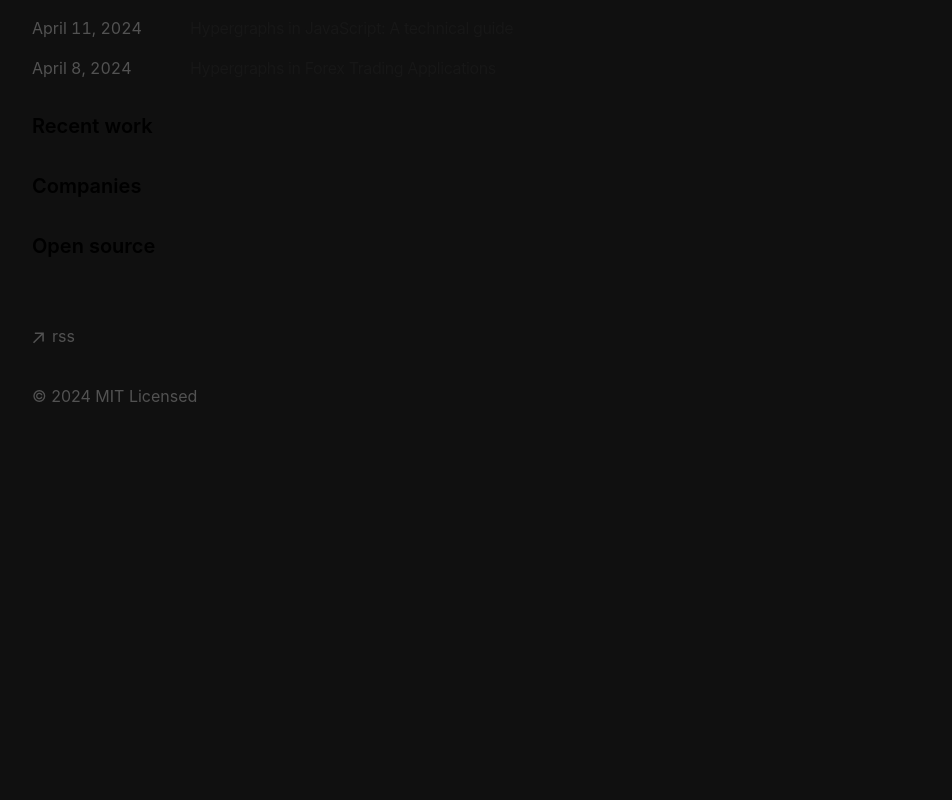
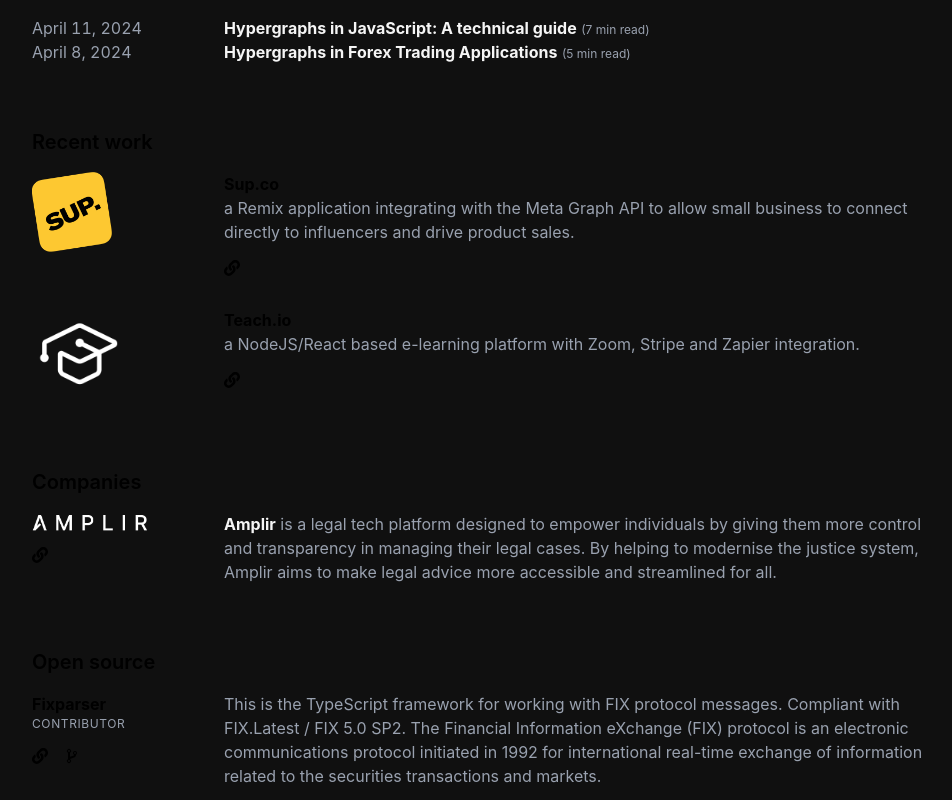
Before and after one commit to mstronge/matthewstronge, a Next.js app: page / in a window 1280 px wide. Shown: the part 360-1160 px from the top of the page, without its empty margins (160-1112 px from the left). Before the commit the page ends 832 px from the top, so only its background shows below. Built offline with nearby package versions, Linux system fonts and the light colour scheme.

Commit message:
Tidy up etc

```diff
--- a/app/components/nav.tsx
+++ b/app/components/nav.tsx
@@ -1,6 +1,6 @@
 import Link from 'next/link'
 import { IoCalendarSharp, IoHomeSharp, IoPencilSharp } from "react-icons/io5";
-import { FaGithub, FaInstagram, FaLinkedin } from "react-icons/fa";
+import { FaBlog, FaGithub, FaInstagram, FaLinkedin, FaRss } from "react-icons/fa";
 import { FaXTwitter } from "react-icons/fa6";
 
 const navItems = {
@@ -12,7 +12,7 @@
   '/blog': {
     name: 'blog',
     target: '',
-    icon: <IoPencilSharp />,
+    icon: <FaRss />,
   },
   'https://www.github.com/mstronge': {
     name: 'github',
--- a/app/components/posts.tsx
+++ b/app/components/posts.tsx
@@ -1,5 +1,16 @@
 import Link from 'next/link'
 import { formatDate, getBlogPosts } from 'app/blog/utils'
+
+function readingTime(str) {
+
+  // Calculate the estimated reading time
+  const wordsPerMinute = 200;
+  const wordCount = str.split(" ").length;
+  const readingTime = Math.ceil(wordCount / wordsPerMinute);
+
+  return readingTime;
+
+}
 
 export function BlogPosts() {
   let allBlogs = getBlogPosts()
@@ -18,15 +29,15 @@
         .map((post) => (
           <Link
             key={post.slug}
-            className="flex flex-col space-y-1 mb-4"
+            className="flex flex-col"
             href={`/blog/${post.slug}`}
           >
-            <div className="w-full flex flex-col md:flex-row space-x-0 md:space-x-2">
-              <p className="text-neutral-600 dark:text-neutral-400 w-[150px] tabular-nums">
+            <div className="w-full flex flex-col md:flex-row space-x-0 ">
+              <p className="text-gray-400 min-w-48 tabular-nums">
                 {formatDate(post.metadata.publishedAt, false)}
               </p>
-              <p className="text-neutral-900 dark:text-neutral-100 tracking-tight">
-                {post.metadata.title}
+              <p className="text-neutral-100 m-0">
+                <span className='font-bold'>{post.metadata.title}</span> <small className='text-xs text-gray-400'>({readingTime(post.content)} min read)</small>
               </p>
             </div>
           </Link>
--- a/app/page.tsx
+++ b/app/page.tsx
@@ -1,6 +1,12 @@
-  import { BlogPosts } from 'app/components/posts'
-  import Image from 'next/image';
-  import me from '../public/images/matthew-stronge-small.png'
+import { BlogPosts } from 'app/components/posts'
+import Image from 'next/image';
+import me from '../public/images/matthew-stronge-small.png'
+import amplir from '../public/images/amplir.png'
+import sup from '../public/images/sup.webp'
+import teach from '../public/images/teachio.png'
+import { FaLink } from 'react-icons/fa';
+import { IoGitBranch } from 'react-icons/io5';
+import Link from 'next/link';
 
   export default function Page() {
     return (
@@ -13,26 +19,73 @@
             </h1>
             <h2 className="mb-4 text-xl font-semibold">
               Father, software engineer and founder/CEO.</h2>
-            <p className="mb-0 pb-0">  I build things with NodeJS/React/Javascript. <em>Sometimes</em> I write about <strong>Javascript</strong>, <strong>AI</strong> and its utilisation within <strong>financial technology.</strong>.
+            <p className="mb-0 pb-0 text-gray-400">  I build things with NodeJS/React/Javascript. <em>Sometimes</em> I write about <strong className='text-neutral-100'>Javascript</strong>, <strong className='text-neutral-100'>AI</strong> and its utilisation within <strong className='text-neutral-100'>financial and legal technology.</strong>.
             </p>
           </div>
         </div>
 
-      <div className="my-8">
+      <div className="my-8 mb-16">
         <h2 className="mb-4 text-xl font-semibold">Blog</h2>
         <BlogPosts />
       </div>
 
-      <div className="my-8">
+      <div className="my-8 space-y-8 mb-16">
       <h2 className="mb-4 text-xl font-semibold">Recent work</h2>
+      <div className="flex">
+        <div className="min-w-48">
+          <Image alt='Sup.co' src={sup}  className='max-w-20' />
+        </div>
+        <div>
+          <h2 className='font-bold'>Sup.co</h2>
+          <p className="text-gray-400 mb-4">a Remix application integrating with the Meta Graph API to allow small business to connect directly to influencers and drive product sales.</p>
+          <Link target='_blank' href="https://www.sup.co"><FaLink /></Link>
+        </div>
+      </div>
+      <div className="flex">
+        <div className="min-w-48">
+          <Image alt='Teach.io' src={teach}  className='max-w-24' />
+        </div>
+        <div>
+          <h2 className='font-bold'>Teach.io</h2>
+          <p className="text-gray-400 mb-4">a NodeJS/React based e-learning platform with Zoom, Stripe and Zapier integration.</p>
+          <Link target='_blank' href="https://www.teach.io"><FaLink /></Link>
+        </div>
+      </div>
       </div>
 
-      <div className="my-8">
+      <div className="my-8 mb-16">
         <h2 className="mb-4 text-xl font-semibold">Companies</h2>
+        <div className="flex">
+          <div className='min-w-48'>
+            <Image alt="Amplir" src={amplir} className='max-w-32' />
+            <div className="flex mt-4 space-x-4">
+            <Link target='_blank' href="https://www.amplir.com"><FaLink /></Link>
+          </div>
+          </div>
+          <div>
+            <p className="text-gray-400"><strong className='text-neutral-100'>Amplir</strong> is a legal tech platform designed to empower individuals by giving them more control and transparency in managing their legal cases. By helping to modernise the justice system, Amplir aims to make legal advice more accessible and streamlined for all.</p>
+          </div>
+
+        </div>
+
       </div>
 
       <div className="my-8">
         <h2 className="mb-4 text-xl font-semibold">Open source</h2>
+        <div className='flex'>
+          <div className='min-w-48'>
+          <h3><strong>Fixparser</strong></h3>
+          <p className='uppercase text-gray-400 tracking-wider text-xs'>Contributor</p>
+          <div className="flex mt-4 space-x-4">
+            <Link target="_blank" href="https://fixparser.dev"><FaLink /></Link>
+            <Link target="_blank" href="https://logotype.gitlab.io/fixparser/"><IoGitBranch /></Link>
+          </div>
+          </div>
+          <div>
+            <p className="text-gray-400">This is the TypeScript framework for working with FIX protocol messages. Compliant with FIX.Latest / FIX 5.0 SP2.  The Financial Information eXchange (FIX) protocol is an electronic communications protocol initiated in 1992 for international real-time exchange of information related to the securities transactions and markets.</p>
+          </div>
+
+        </div>
       </div>
 
       </section>
```
Also changed, not shown: public/images/amplir.png (added), public/images/sup.webp (added).
